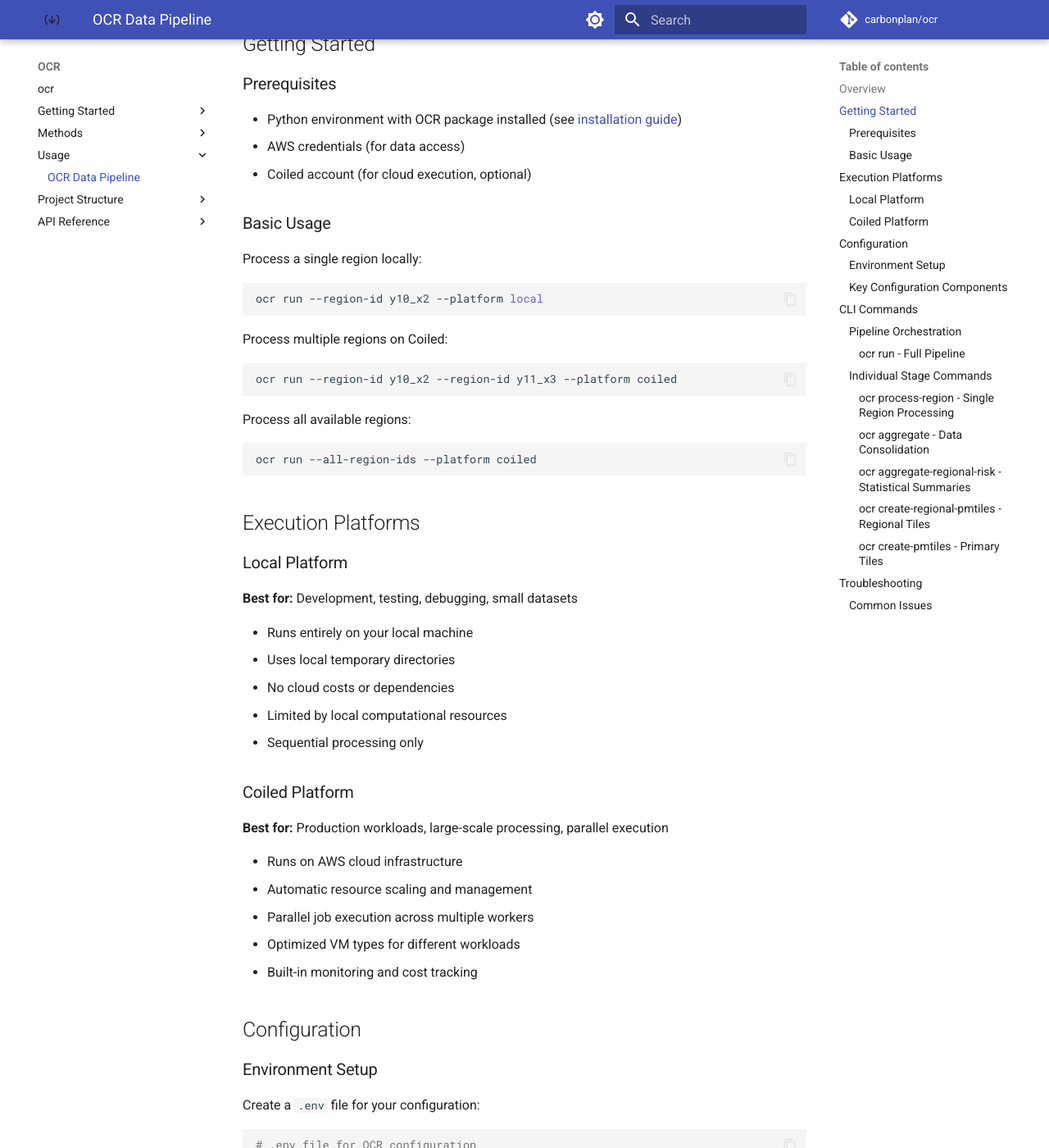
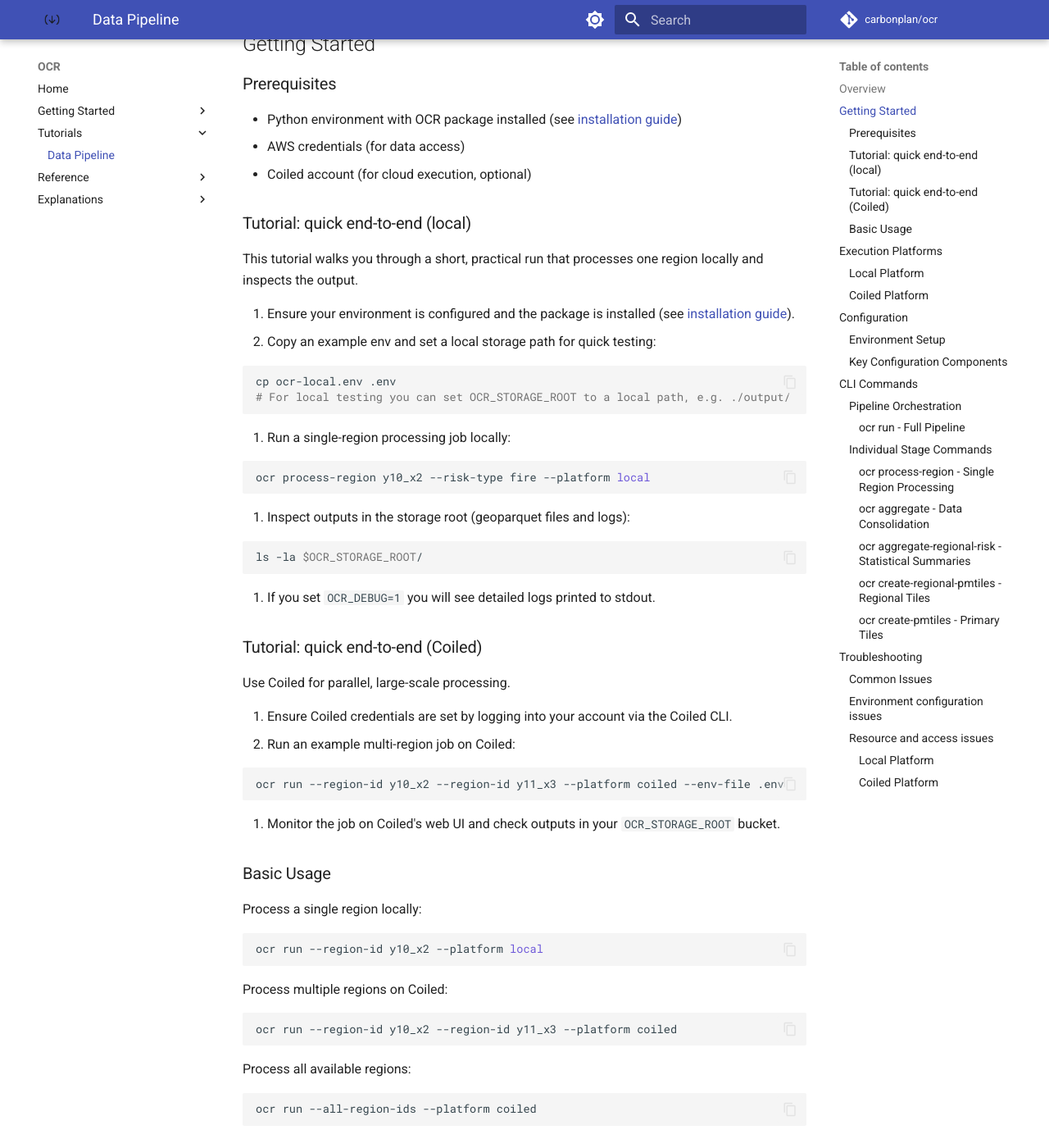
Before and after one commit to carbonplan/ocr, an MkDocs documentation site: the page built from docs/tutorials/data-pipeline.md, in a window 1280 px wide and 1400 px high, scrolled down 962 px. Shown: the whole window at 82% size. Built offline with MkDocs 1.6.1 and Material for MkDocs 9.7.7, drawn with Linux system fonts in a browser that asks for light colours; comment, search, counter and statistics services are not loaded; some of the changed text lies outside the part shown.

Commit message:
Update docs (#165)

````diff
--- /dev/null
+++ b/docs/how-to/installation.md
@@ -0,0 +1,64 @@
+# Installation
+
+This guide shows two quick ways to install OCR for development and for a simple pip-based install.
+
+## Prerequisites
+
+- Python 3.12+ installed
+- Git
+- Optional: `pixi` for reproducible developer environments (recommended)
+
+## Option A — Recommended (pixi)
+
+1. Install pixi (see [pixi](https://pixi.sh)):
+
+```bash
+# macOS / Linux
+curl -sSf https://sh.pixi.sh | sh
+```
+
+1. From the repo root, install dependencies and start a dev shell:
+
+```bash
+pixi install
+pixi shell
+```
+
+1. Inside the pixi shell, run tests or development commands:
+
+```bash
+pixi run pytest
+pixi run format
+```
+
+## Option B — pip (quick install)
+
+```bash
+pip install git+https://github.com/carbonplan/ocr
+```
+
+Note: pip install is useful for quickly installing the package, but the pixi workflow is recommended for development because it creates a reproducible environment and includes development-only dependencies.
+
+## Environment configuration
+
+Copy an example env file and edit values:
+
+```bash
+cp ocr-local.env .env
+# edit .env to set OCR_STORAGE_ROOT, OCR_ENVIRONMENT, OCR_DEBUG, and any credentials
+```
+
+Key variables to set in `.env`:
+
+- `OCR_STORAGE_ROOT` — S3 path or local path where outputs are written (e.g. `s3://your-bucket/`).
+- `OCR_ENVIRONMENT` — name of the environment (e.g. `QA`, `PROD`).
+- `OCR_DEBUG` — `1` to enable verbose logging.
+
+## Verification
+
+Run a quick smoke test to ensure the package imports and CLI are available:
+
+```bash
+python -c "import ocr; print('ocr', ocr.__version__)"
+ocr --help
+```
--- a/docs/usage/data-pipeline.md
+++ b/docs/tutorials/data-pipeline.md
@@ -17,9 +17,48 @@ The pipeline transforms raw climate data into risk assessments through four main
 
 ### Prerequisites
 
-- Python environment with OCR package installed (see [installation guide](../getting-started/installation.md))
+- Python environment with OCR package installed (see [installation guide](../how-to/installation.md))
 - AWS credentials (for data access)
 - Coiled account (for cloud execution, optional)
+
+### Tutorial: quick end-to-end (local)
+
+This tutorial walks you through a short, practical run that processes one region locally and inspects the output.
+
+1. Ensure your environment is configured and the package is installed (see [installation guide](../how-to/installation.md)).
+1. Copy an example env and set a local storage path for quick testing:
+
+```bash
+cp ocr-local.env .env
+# For local testing you can set OCR_STORAGE_ROOT to a local path, e.g. ./output/
+```
+
+1. Run a single-region processing job locally:
+
+```bash
+ocr process-region y10_x2 --risk-type fire --platform local
+```
+
+1. Inspect outputs in the storage root (geoparquet files and logs):
+
+```bash
+ls -la $OCR_STORAGE_ROOT/
+```
+
+1. If you set `OCR_DEBUG=1` you will see detailed logs printed to stdout.
+
+### Tutorial: quick end-to-end (Coiled)
+
+Use Coiled for parallel, large-scale processing.
+
+1. Ensure Coiled credentials are set by logging into your account via the Coiled CLI.
+2. Run an example multi-region job on Coiled:
+
+```bash
+ocr run --region-id y10_x2 --region-id y11_x3 --platform coiled --env-file .env
+```
+
+1. Monitor the job on Coiled's web UI and check outputs in your `OCR_STORAGE_ROOT` bucket.
 
 ### Basic Usage
 
@@ -72,12 +111,9 @@ Create a `.env` file for your configuration:
 ```bash
 # .env file for OCR configuration
 # OCR Configuration
-OCR_ICECHUNK_STORE_URI=s3://your-bucket/icechunk-store
-OCR_VECTOR_OUTPUT_URI=s3://your-bucket/vector-output
-OCR_BRANCH=main
+OCR_STORAGE_ROOT=s3://your-bucket/
+OCR_ENVIRONMENT=QA
 
-# Optional: Coiled credentials (for cloud execution)
-COILED_API_TOKEN=your_coiled_token
 ```
 
 Use your configuration file:
@@ -180,9 +215,9 @@ ocr create-pmtiles --env-file .env
 
 ### Common Issues
 
-**Environment Configuration Issues**
+### Environment configuration issues
 
-```
+```text
 Error: Missing required environment variables
 ```
 
@@ -192,15 +227,15 @@ Error: Missing required environment variables
 - Check all required AWS credentials are set
 - Ensure Coiled credentials are configured (for cloud platform)
 
-**Resource and Access Issues**
+### Resource and access issues
 
-_Local Platform:_
+#### Local Platform
 
 - **Disk space:** Check available space in temp directory
 - **Memory:** Reduce dataset size or increase system RAM
 - **Permissions:** Verify file/directory access rights
 
-_Coiled Platform:_
+#### Coiled Platform
 
 - **Job failures:** Check Coiled credentials and account quotas
 - **AWS access:** Verify IAM permissions and credentials
--- a/mkdocs.yml
+++ b/mkdocs.yml
@@ -8,18 +8,17 @@ site_author: CarbonPlan
 docs_dir: docs
 
 nav:
-  - "index.md"
+  - Home: index.md
   - Getting Started:
-      - getting-started/installation.md
-  - Methods:
-      - methods/input_datasets.md
-      - methods/fire_risk.md
-  - Usage:
-      - usage/data-pipeline.md
-  - Project Structure:
-      - layout/project_structure.md
-  - API Reference:
-      - api.md
+      - How-to: how-to/installation.md
+  - Tutorials:
+      - Data Pipeline: tutorials/data-pipeline.md
+  - Reference:
+      - API: reference/api.md
+      - Project Structure: reference/project-structure.md
+  - Explanations:
+      - Input Datasets: explanations/input-datasets.md
+      - Fire Risk: explanations/fire-risk.md
 
 theme:
   language: en
````
Also changed, not shown: other parts of docs/tutorials/data-pipeline.md (+1 -2 lines), README.md (+19 -17 lines), docs/api.md (deleted, +0 -5 lines), docs/explanations/fire-risk.md (added, +28 -0 lines), docs/explanations/input-datasets.md (added, +66 -0 lines), docs/getting-started/installation.md (deleted, +0 -5 lines), docs/index.md (+22 -2 lines), docs/layout/project_structure.md (deleted, +0 -23 lines), docs/methods/fire_risk.md (deleted, +0 -3 lines), docs/methods/input_datasets.md (deleted, +0 -63 lines), docs/reference/api.md (added, +13 -0 lines), docs/reference/project-structure.md (added, +24 -0 lines), 1 other file.
